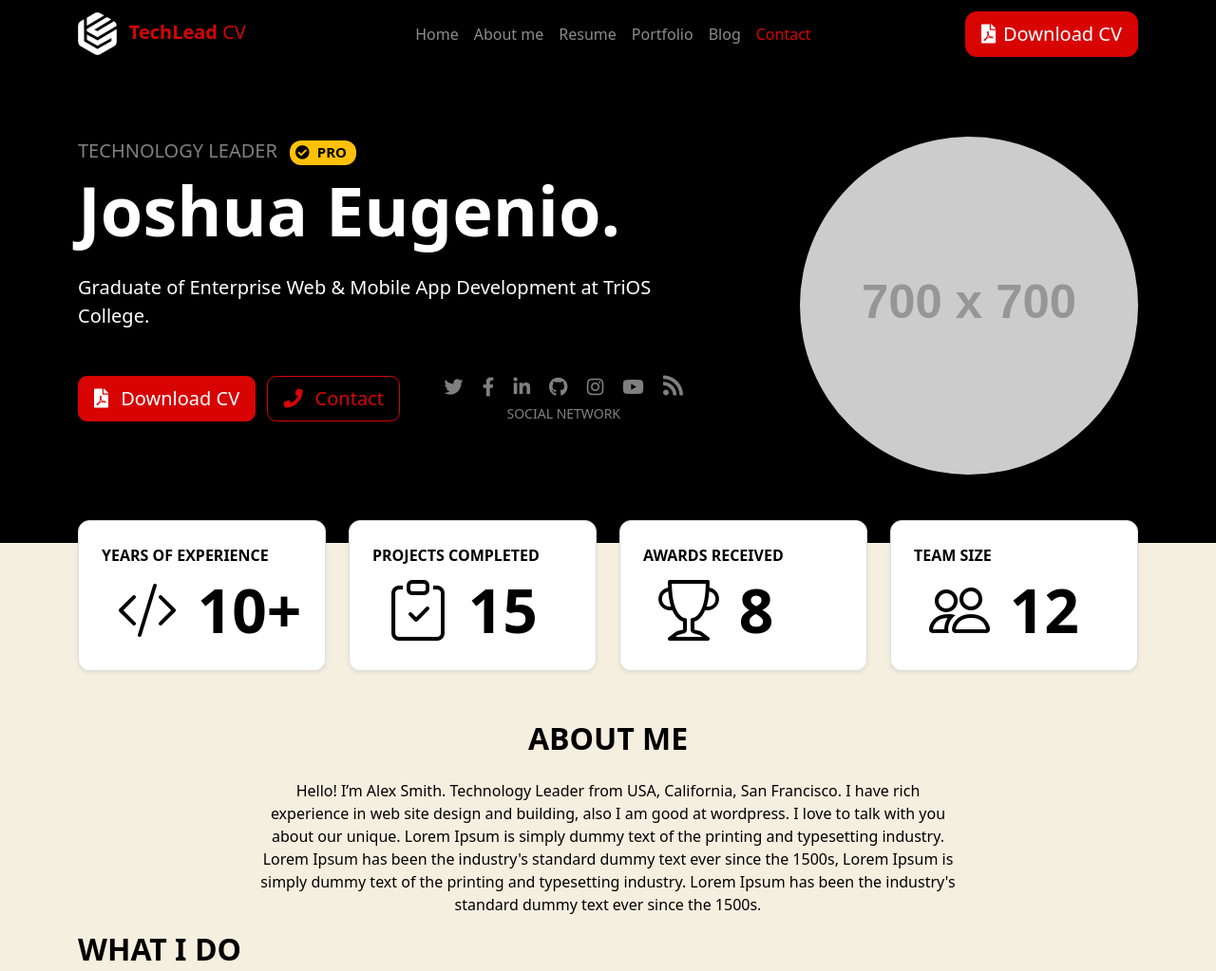
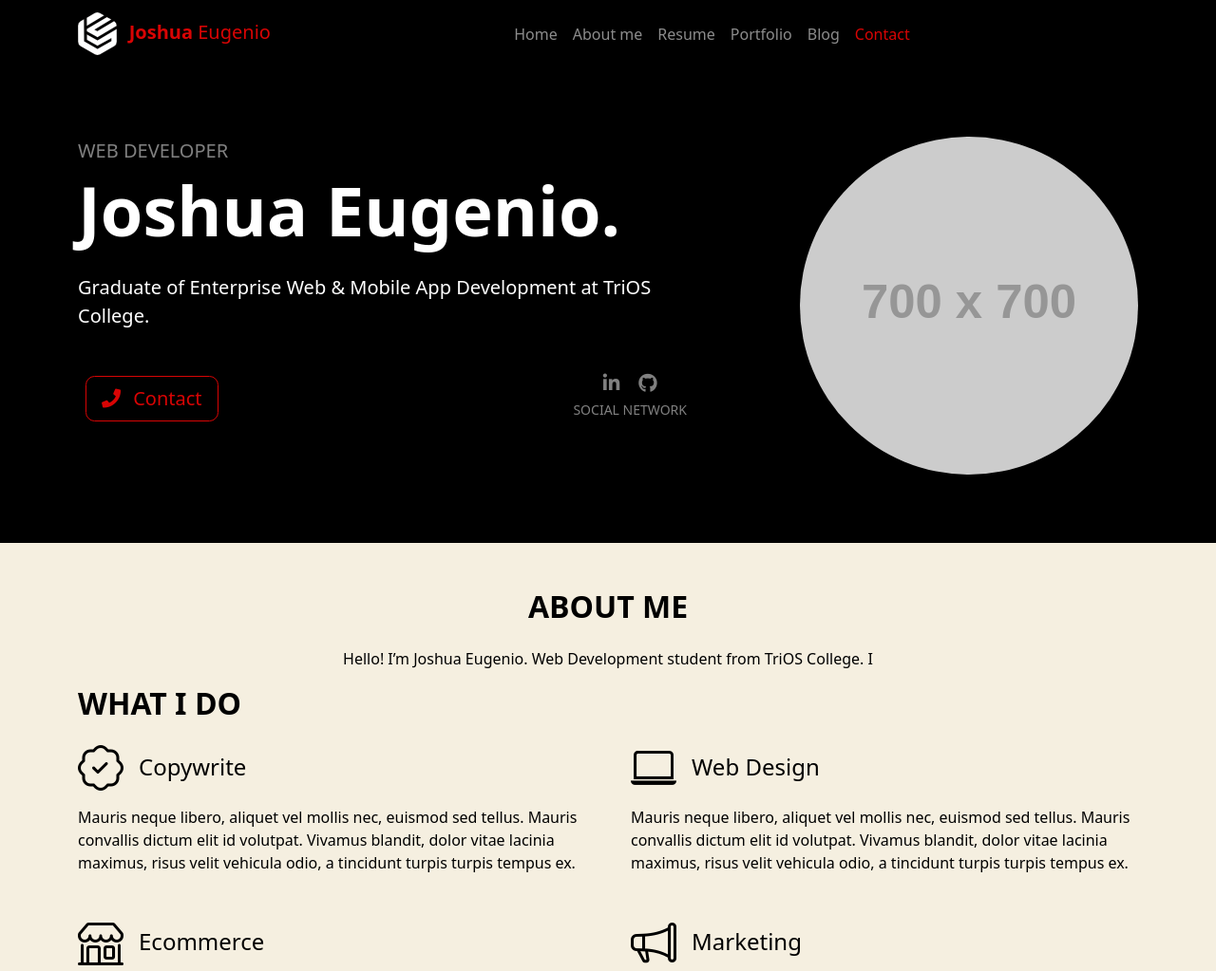
Before and after one commit to JEugenio08/Portfolio, a website: page index.html in a window 1280 px wide. Shown: the top 1023 px of the page at 95% size. Drawn offline with Linux system fonts and the light colour scheme; some packages are replaced by stand-ins of ours; placeholder pictures from the web are drawn by us.

Commit message:
Removed uneeded code

```diff
--- a/index.html
+++ b/index.html
@@ -38,7 +38,7 @@
 		<div class="container">
 			<a class="navbar-brand" href="#">
 				<img src="assets/icons/logo.svg" height="45" class="me-2" alt="logo" />
-				<b>TechLead</b> <span class="text-primary font-weight-bolder">CV</span>
+				<b>Joshua</b> <span class="text-primary font-weight-bolder">Eugenio</span>
 			</a>
 			<!-- /.navbar-brand -->
 			<button class="navbar-toggler" type="button" data-toggle="collapse" data-target="#navbarSupportedContent" aria-controls="navbarSupportedContent" aria-expanded="false" aria-label="Toggle navigation">
@@ -76,9 +76,6 @@
 				<!-- /.navbar-nav mx-auto -->
 			</div>
 			<!-- /.collapse navbar-collapse -->
-			<a class="btn btn-lg rounded-2 btn-primary d-none d-md-block" href="#"><i class="fa fa-file-pdf me-2"></i>Download
-				CV</a>
-			<!-- /.btn btn-lg rounded-lg btn-primary d-none d-md-block -->
 		</div>
 		<!-- /.container -->
 	</nav>
@@ -92,9 +89,7 @@
 			<div class="container pt-5 pb-4 mt-5">
 				<div class="row">
 					<div class="col-xl-7 col-lg-7 col-md-7 order-md-0 order-1 text-center text-md-start">
-						<div class="text-white-50 fw-normal animated delay-100ms lead slideInUp mb-1">TECHNOLOGY LEADER
-							<span class="badge bg-warning badge-pill text-black lead ms-2 animated pulse delay-1s pl-1 pr-2"><i class="fa fa-check-circle ms-n1 me-2"></i>PRO</span>
-						</div>
+						<div class="text-white-50 fw-normal animated delay-100ms lead slideInUp mb-1">WEB DEVELOPER</div>
 						<!-- /.ext-white-50 fw-normal lead mb-1 -->
 						<h1 class="display-2 animated fadeIn fw-bold mb-4">Joshua Eugenio.</h1>
 						<!-- /.display-2 animated fadeIn fw-bold mb-4 -->
@@ -102,11 +97,7 @@
 						<!-- /.fw-light h4 animated fadeIn -->
 						<div class="row mt-xl-5 mt-lg-4 mt-md-4 mt-4">
 							<div class="col">
-								<a href="#" class="btn btn-lg mb-4 animated slideInDown mb-md-0 rounded-lg btn-primary shadow-sm" data-toggle="tooltip" data-placement="bottom" title="Download Curriculum Vitae.">
-									<i class="fa fa-file-pdf me-2"></i>
-									Download CV
-								</a>
-								<a href="#" class="btn d-none d-lg-inline-block animated delay-100ms slideInUp  btn-lg ms-2 rounded-lg btn-outline-primary shadow-sm" data-toggle="tooltip" data-placement="bottom" title="Contact Me.">
+								<a href="#contact" class="btn d-none d-lg-inline-block animated delay-100ms slideInUp  btn-lg ms-2 rounded-lg btn-outline-primary shadow-sm" data-toggle="tooltip" data-placement="bottom" title="Contact Me.">
 									<i class="fa fa-phone me-2"></i>
 									Contact
 								</a>
@@ -115,13 +106,8 @@
 							<div class="col-auto">
 								<div class="text-lg-right mt-n1 d-none d-xl-block animated delay-100ms slideInDown text-center ">
 									<ul class="list-inline mb-1">
-										<li class="list-inline-item"><a class="btn-link h5  text-white-50 px-1" href="#"><i class="fab fa-twitter"></i></a></li>
-										<li class="list-inline-item"><a class="btn-link h5 text-white-50 px-1" href="#"><i class="fab fa-facebook-f"></i></a></li>
 										<li class="list-inline-item"><a class="btn-link h5 text-white-50 px-1" href="#"><i class="fab fa-linkedin-in"></i></a></li>
 										<li class="list-inline-item"><a class="btn-link h5 text-white-50 px-1" href="#"><i class="fab fa-github"></i></a></li>
-										<li class="list-inline-item"><a class="btn-link h5 text-white-50 px-1" href="#"><i class="fab fa-instagram"></i></a></li>
-										<li class="list-inline-item"><a class="btn-link h5 text-white-50 px-1" href="#"><i class="fab fa-youtube"></i></a></li>
-										<li class="list-inline-item"><a class="btn-link h4 text-white-50 px-1" href="#"><i class="fas fa-rss"></i></a></li>
 									</ul>
 									<div class="text-uppercase small text-white-50">Social network</div>
 								</div>
@@ -142,88 +128,13 @@
 		</div>
 		<!-- /.bg-black text-white-->
 		<!-- EOF-Section home -->
-		<div class="bg-yellow-light pb-1 mt-n5">
-			<div class="container">
-				<div class="row row-cols-xl-4 row-cols-lg-2 row-cols-1 g-4">
-					<div class="col">
-						<div class="card border shadow-sm">
-							<div class="p-4">
-								<div class="card-title fw-bold text-uppercase">
-									Years of Experience
-								</div>
-								<div class="card-text">
-									<div class="display-3 mt-auto fw-bold count-value">
-										<i class="bi bi-code-slash ms-3 me-1"></i> 10+
-									</div>
-								</div>
-							</div>
-						</div>
-					</div>
-					<!-- /.col -->
-					<div class="col">
-						<div class="card border shadow-sm">
-							<div class="p-4">
-								<div class="card-title fw-bold text-uppercase">
-									Projects Completed
-								</div>
-								<div class="card-text">
-									<div class="display-3 mt-auto fw-bold count-value">
-										<i class="bi bi-clipboard-check ms-3 me-1"></i> 15
-									</div>
-								</div>
-							</div>
-						</div>
-					</div>
-					<!-- /.col -->
-					<div class="col">
-						<div class="card border shadow-sm">
-							<div class="p-4">
-								<div class="card-title fw-bold text-uppercase">
-									Awards received
-								</div>
-								<div class="card-text">
-									<div class="display-3 mt-auto fw-bold count-value">
-										<i class="bi bi-trophy ms-3 me-1"></i> 8
-									</div>
-								</div>
-							</div>
-						</div>
-					</div>
-					<!-- /.col -->
-					<div class="col">
-						<div class="card border shadow-sm">
-							<div class="p-4">
-								<div class="card-title fw-bold text-uppercase">
-									Team Size
-								</div>
-								<div class="card-text">
-									<div class="display-3 mt-auto fw-bold count-value">
-										<i class="bi bi-people ms-3 me-1"></i> 12
-									</div>
-								</div>
-							</div>
-						</div>
-					</div>
-					<!-- /.col -->
-				</div>
-				<!-- /.row row-cols-xl-4 row-cols-lg-2 row-cols-1 -->
-			</div>
-			<!-- /.container -->
-		</div>
-		<!-- /.py-xl-5 bg-yellow-light py-lg-4 py-4 mt-n7 -->
 		<div id="about" class="bg-yellow-light position-relative py-xl-5">
 			<div class="container">
 				<div class="row">
 					<div class="col-xl-8 offset-xl-2 text-center">
 						<h2 class="fw-bolder text-uppercase mb-xl-4 mb-lg-4 mb-md-3 mb-3">About me</h2>
 						<p>
-							Hello! I’m Alex Smith. Technology Leader from USA, California, San Francisco. I have rich experience
-							in web site design and building, also I am good at wordpress. I love to talk with you about our
-							unique.
-							Lorem Ipsum is simply dummy text of the printing and typesetting industry. Lorem Ipsum has been the
-							industry's standard dummy text ever since the 1500s,
-							Lorem Ipsum is simply dummy text of the printing and typesetting industry. Lorem Ipsum has been the
-							industry's standard dummy text ever since the 1500s.
+							Hello! I’m Joshua Eugenio. Web Development student from TriOS College. I
 						</p>
 					</div>
 				</div>
```
Also changed, not shown: assets/css/main.min.css.
